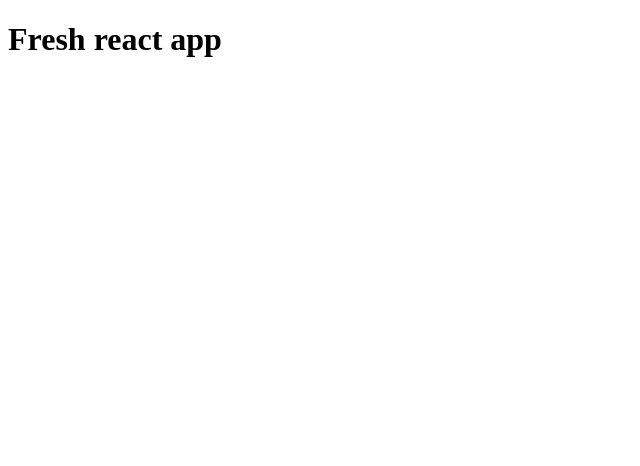
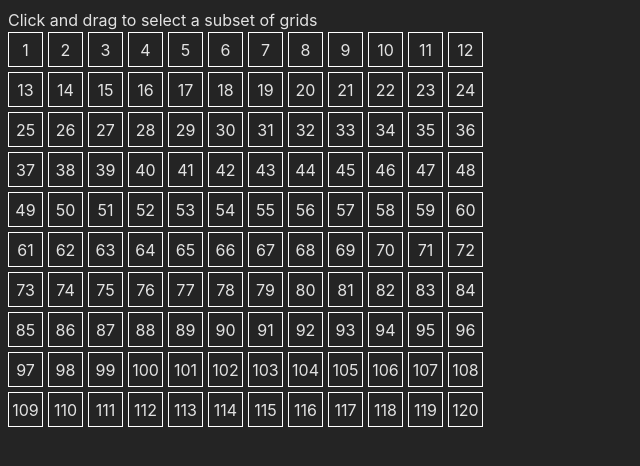
Before and after one commit to SubhoYadav/react-app, a React (Vite) app: page / in a window 1280 px wide. Shown: the top 466 px of the page, without its empty margins (0-640 px from the left). Built offline with nearby package versions, Linux system fonts and the light colour scheme.

Commit message:
challenge completed

```diff
--- a/src/App.jsx
+++ b/src/App.jsx
@@ -1,11 +1,13 @@
+import SelecatbleGrid from "./components/SelecatbleGrid"
 
 function App() {
 
 
   return (
-    <>
-      <h1>Fresh react app</h1>
-    </>
+  <div className="">
+    Click and drag to select a subset of grids
+    <SelecatbleGrid rows={10} cols={12} />
+  </div>
   )
 }
 
--- /dev/null
+++ b/src/components/SelecatbleGrid.jsx
@@ -0,0 +1,73 @@
+import React from "react";
+import { useCallback } from "react";
+import { useState } from "react";
+
+export default function SelecatbleGrid({ rows = 10, cols = 10 }) {
+  const [isMouseDown, setIsMouseDown] = useState(false);
+  const [selectedCells, setSelectedCells] = useState([]);
+  const [cellsToHighlight, setCellsToHighlight] = useState([]);
+
+  const handleOnMouseDown = (boxNum) => {
+    setIsMouseDown(true);
+    setSelectedCells([boxNum]);
+  };
+  const handleOnMouseEnter = useCallback(
+    (boxNum) => {
+      if (isMouseDown) {
+        let startNum = selectedCells[0];
+        let endNum = boxNum;
+
+        // if (Math.min(startNum, endNum) != startNum) {
+        //   let k= endNum
+        //   endNum = startNum
+        //   startNum = k;
+        // }
+
+        let startRow = Math.floor((startNum - 1) / cols);
+        let startCol = (startNum - 1) % cols;
+
+        let endRow = Math.floor((endNum - 1) / cols);
+        let endCol = (endNum - 1) % cols;
+
+        // // If I drag from a bigger num to a smaller num I cannot iterated
+        let minrow = Math.min(startRow, endRow);
+        let maxrow = Math.max(startRow, endRow);
+
+        let mincol = Math.min(startCol, endCol);
+        let maxcol = Math.max(startCol, endCol);
+
+        let selected = [];
+        for (let r = minrow; r <= maxrow; r++) {
+          for (let c = mincol; c <= maxcol; c++) {
+            selected.push(r * cols + c + 1); // row * cols + col + 1
+          }
+        }
+        setCellsToHighlight(selected);
+      }
+    },
+    [isMouseDown]
+  );
+  const handleOnMouseUp = (boxNum) => {
+    // setSelectedCells([])
+    setIsMouseDown(false);
+  };
+  return (
+    <div className={`app`} style={{ "--rows": rows, "--cols": cols }}>
+      {[...Array(rows * cols)].map((_, index) => {
+        return (
+          <div
+            key={index + 1}
+            onMouseDown={() => handleOnMouseDown(index + 1)}
+            onMouseEnter={() => handleOnMouseEnter(index + 1)}
+            onMouseUp={() => handleOnMouseUp(index + 1)}
+            className={`box ${
+              cellsToHighlight.includes(index + 1) ? "highlight" : ""
+            }`}
+          >
+            {index + 1}
+          </div>
+        );
+      })}
+    </div>
+  );
+}
--- a/src/index.css
+++ b/src/index.css
@@ -13,3 +13,24 @@
   -moz-osx-font-smoothing: grayscale;
   -webkit-text-size-adjust: 100%;
 }
+
+.app {
+  display: grid;
+  grid-template-columns: repeat(var(--cols, 10), 35px);
+  grid-template-rows: repeat(var(--rows, 10), 35px);
+  gap: 5px;
+}
+
+.box {
+  display: flex;
+  justify-content: center;
+  align-items: center;
+  border: 1px solid #fff;
+  cursor: pointer;
+  user-select: none;
+}
+
+.highlight {
+  background-color: lightcyan;
+  color: red;
+}
--- a/src/main.jsx
+++ b/src/main.jsx
@@ -1,7 +1,7 @@
 import React from "react";
 import ReactDOM from "react-dom/client";
 import App from "./App"
-import "./index.js"
+import "./index.css"
 
 ReactDOM.createRoot(document.getElementById("root")).render(
   <React.StrictMode>
```
